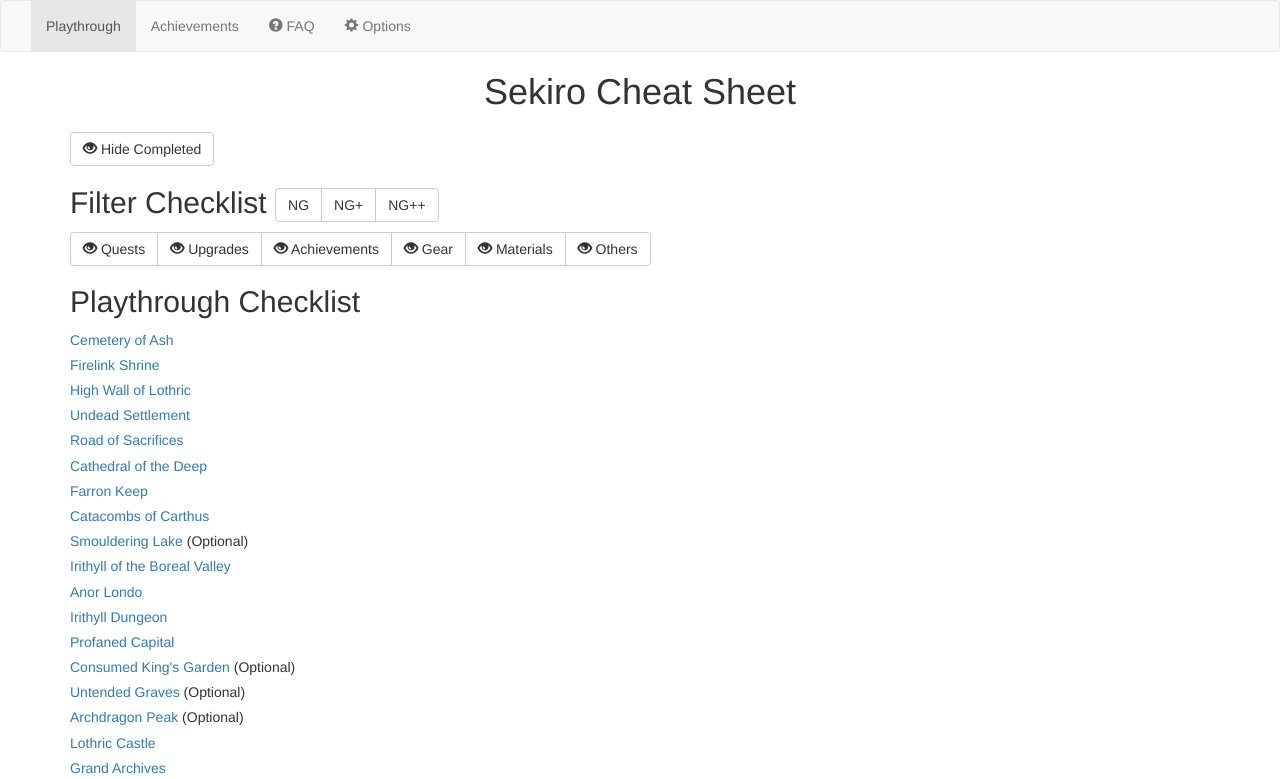
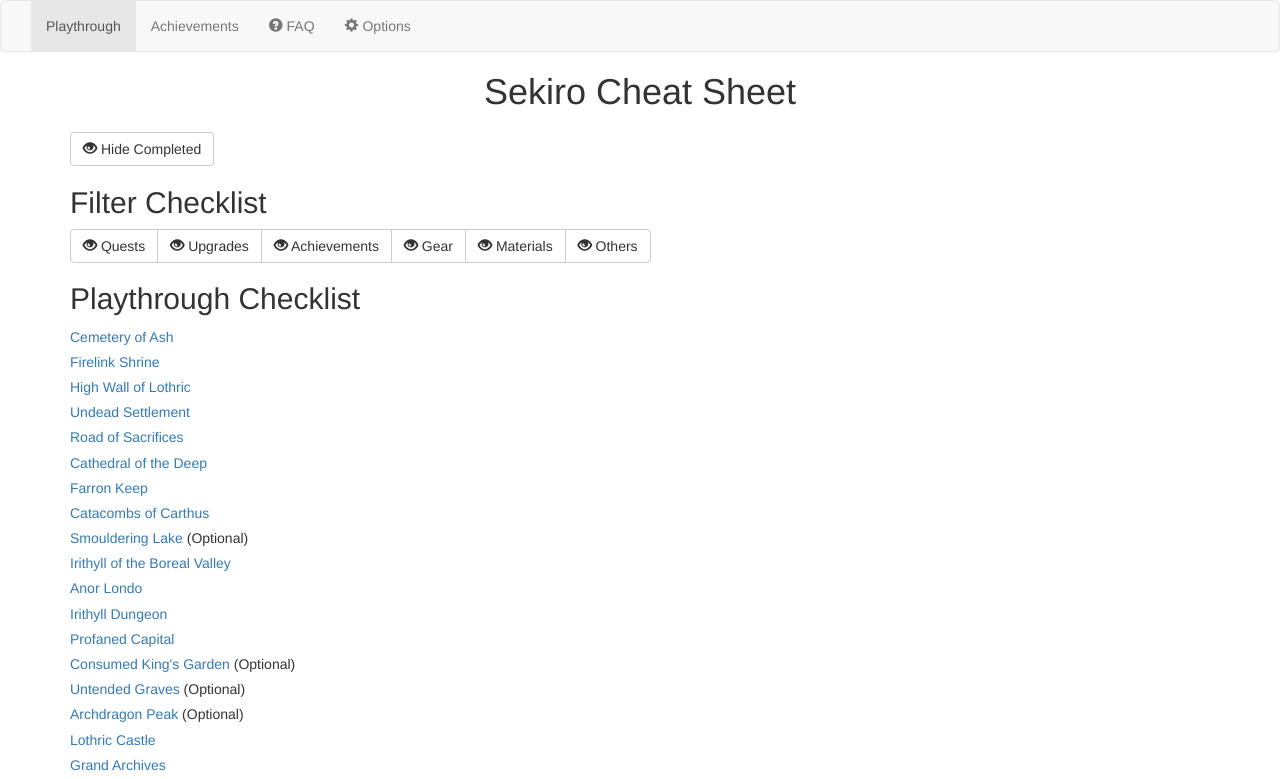
Before and after one commit to ShadowsMage7031/Sekiro-Walkthrough, a plain HTML site: page index.html in a window 1280 px wide. Shown: the top 779 px of the page. Drawn offline with nearby package versions, Linux system fonts and the light colour scheme; a script that the page names is missing.

Commit message:
Update index.html

```diff
--- a/index.html
+++ b/index.html
@@ -65,13 +65,7 @@
       <!-- PLAYTHROUGH START -->
       <div class="tab-pane active" id="tabPlaythrough">
         <!-- Toolbar -->
-        <h2>Filter Checklist
-          <span class="btn-group btn-group-toggle" data-toggle="buttons">
-            <label class="btn btn-default"><input type="radio" autocomplete="off" name="journey" data-ng-toggle="1">NG</label>
-            <label class="btn btn-default"><input type="radio" autocomplete="off" name="journey" data-ng-toggle="2">NG+</label>
-            <label class="btn btn-default"><input type="radio" autocomplete="off" name="journey" data-ng-toggle="3">NG++</label>
-          </span>
-        </h2>
+        <h2>Filter Checklist</h2>
         <div class="btn-group">
           <div class="btn-group btn-group-vertical">
             <div class="btn-group">
```
